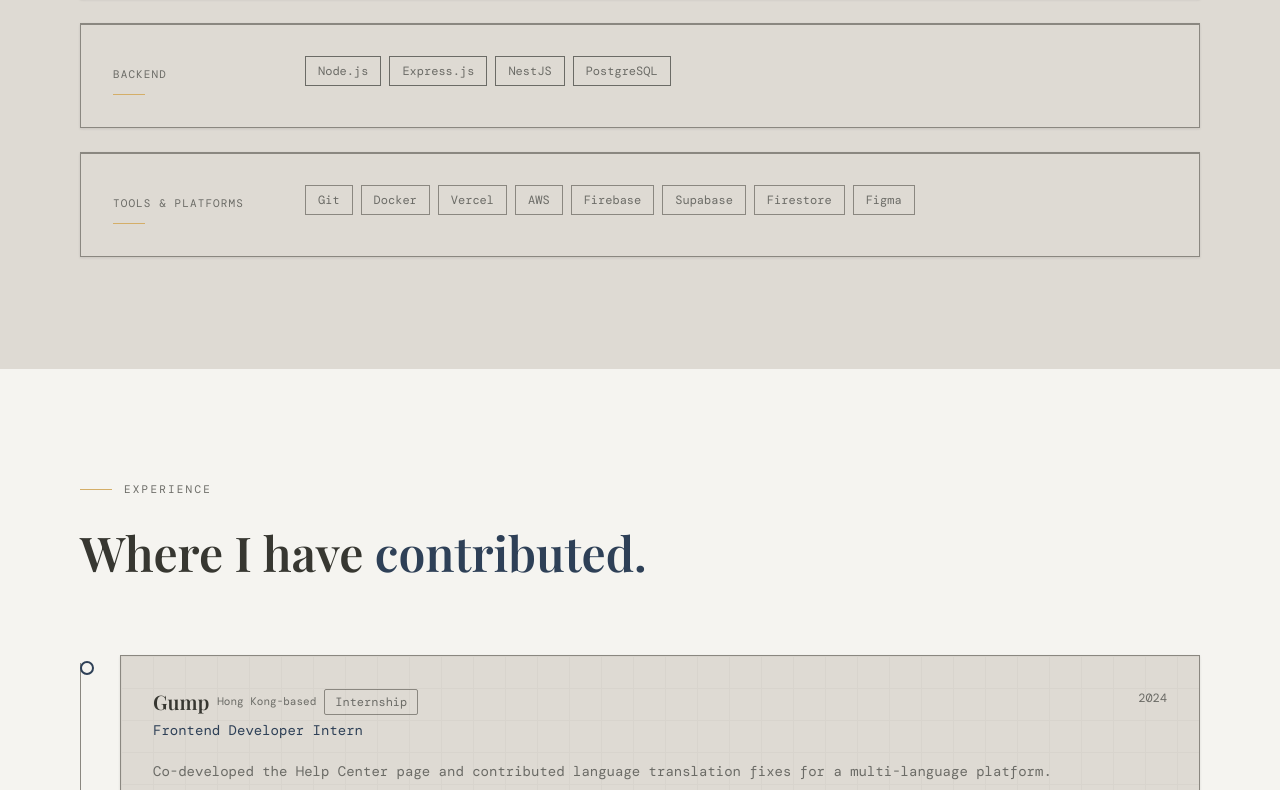
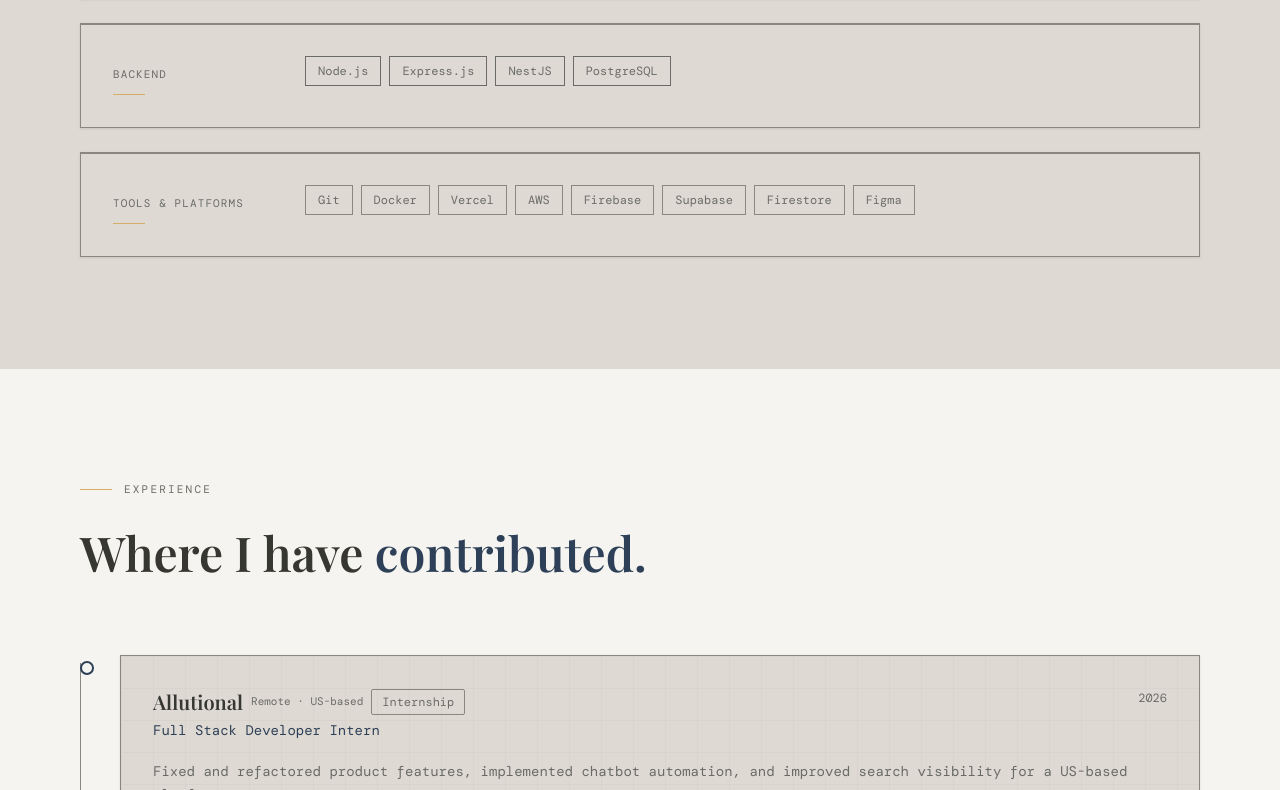
Before and after one commit to itchydimeee/mallorca-website-portfolio, a Next.js app: page / in a window 1280 px wide. Shown: the part 2010-2800 px from the top of the page. Built offline with nearby package versions, Linux system fonts and the light colour scheme; a web font is replaced by a local one.

Commit message:
feat: update project categories and add new experiences to enhance portfolio

```diff
--- a/src/components/sections/About.tsx
+++ b/src/components/sections/About.tsx
@@ -3,7 +3,7 @@ import { education } from "@/data/education"
 
 const stats = [
   { value: "3+", label: "Years\nLearning" },
-  { value: "6+", label: "Projects\nBuilt" },
+  { value: "10+", label: "Projects\nBuilt" },
   { value: "10+", label: "Technologies\nUsed" },
 ]
 
--- a/src/components/sections/Projects.tsx
+++ b/src/components/sections/Projects.tsx
@@ -5,12 +5,13 @@ import SectionReveal from "@/components/ui/SectionReveal"
 import ProjectCard from "@/components/ui/ProjectCard"
 import { projects } from "@/data/projects"
 
-type Filter = "all" | "web" | "mobile"
+type Filter = "all" | "web" | "mobile" | "iot"
 
 const filters: { label: string; value: Filter }[] = [
   { label: "All", value: "all" },
   { label: "Web", value: "web" },
   { label: "Mobile", value: "mobile" },
+  { label: "IoT", value: "iot" },
 ]
 
 export default function Projects() {
--- a/src/data/experience.ts
+++ b/src/data/experience.ts
@@ -1,9 +1,23 @@
 export const experience = [
+  {
+    role: "Full Stack Developer Intern",
+    company: "Allutional",
+    companyNote: "Remote · US-based",
+    period: "2026",
+    type: "internship",
+    description:
+      "Fixed and refactored product features, implemented chatbot automation, and improved search visibility for a US-based platform.",
+    highlights: [
+      "Fixed and refactored multiple features, including the email save-for-later flow and UI redesigns",
+      "Implemented GoHighLevel chatbot automation with lead data capture and CRM workflow integration",
+      "Configured Google Search indexing and website metadata to improve search visibility and discoverability",
+    ],
+  },
   {
     role: "Frontend Developer Intern",
     company: "Gump",
-    companyNote: "Hong Kong-based",
-    period: "2024",
+    companyNote: "Remote · Hong Kong-based",
+    period: "2025",
     type: "internship",
     description:
       "Co-developed the Help Center page and contributed language translation fixes for a multi-language platform.",
--- a/src/data/projects.ts
+++ b/src/data/projects.ts
@@ -8,7 +8,7 @@ export type Project = {
   client?: string
   link?: string
   github?: string
-  category: "web" | "mobile"
+  category: "web" | "mobile" | "iot"
 }
 
 export const projects: Project[] = [
@@ -28,7 +28,7 @@ export const projects: Project[] = [
       "Contributed to building a web app that monitors IoT-enabled smart trash bins, tracking fill levels, status, and real-time location via motion sensors.",
     stack: ["Next.js", "TypeScript", "Tailwind CSS"],
     role: "Frontend Developer",
-    category: "web",
+    category: "iot",
   },
   {
     slug: "falsisters-pos",
@@ -96,4 +96,22 @@ export const projects: Project[] = [
     role: "Frontend Developer (Intern)",
     category: "web",
   },
+  {
+    slug: "devsim",
+    title: "DevSim",
+    description:
+      "A gamified web platform where aspiring developers practice full-stack integration through real-world scenarios, an in-browser coding workspace, and AI-guided hints.",
+    stack: ["Next.js", "TypeScript", "Node.js", "PostgreSQL", "OpenAI"],
+    role: "Full Stack Developer",
+    category: "web",
+  },
+  {
+    slug: "safe-parcel",
+    title: "SafeParcel",
+    description:
+      "Built the website and ESP32 (Arduino) firmware for a smart parcel box, connecting a keypad, LCD, and servo lock to the web server over secure HTTPS.",
+    stack: ["ESP32", "Arduino (C++)", "Node.js", "HTTPS"],
+    role: "Full Stack & Firmware Developer",
+    category: "iot",
+  },
 ]
```
Also changed, not shown: 1 other file (tests, documents, lock files or other folders).
